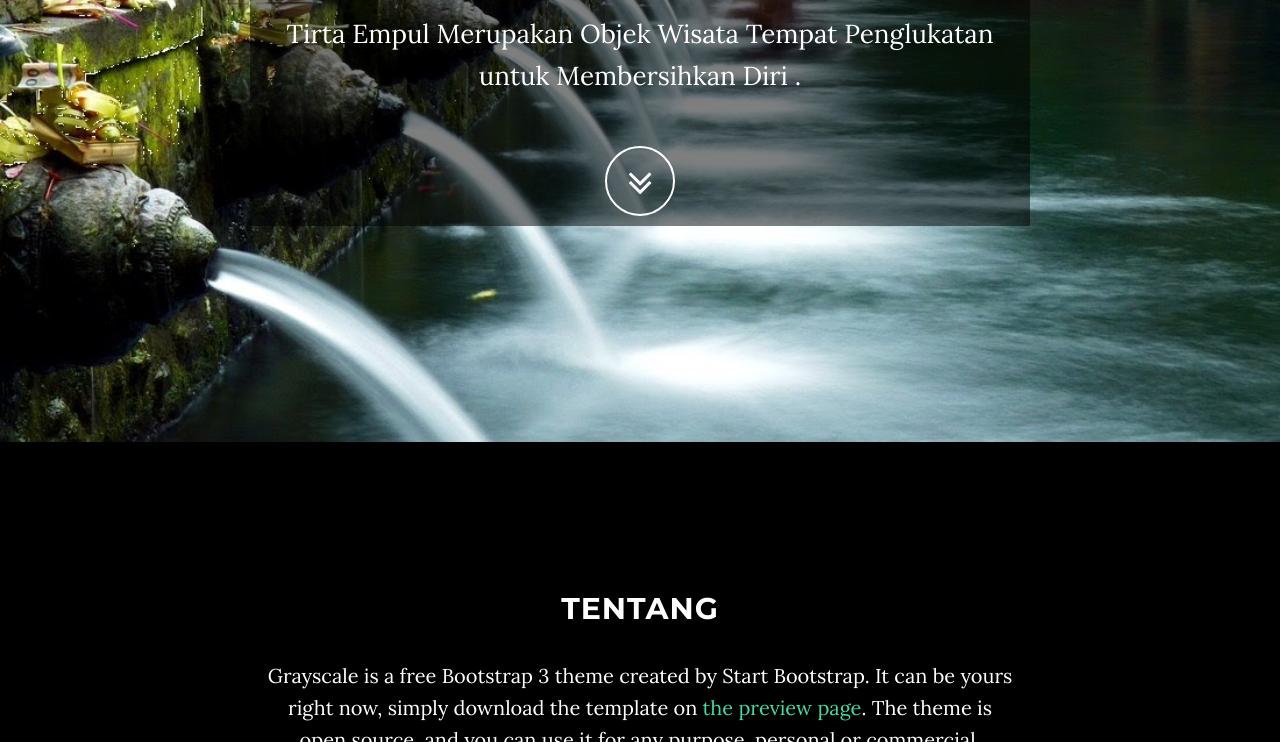
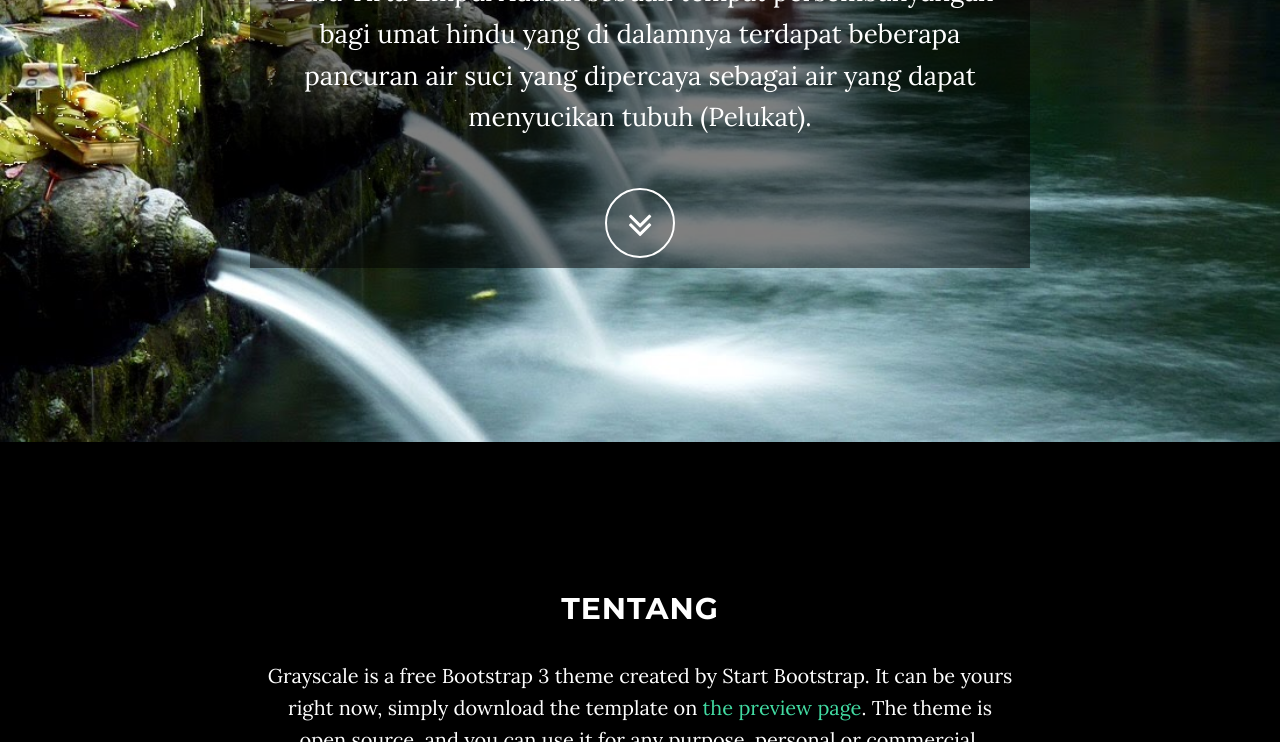
Before and after one commit to tirtaempul/tirtaempul.github.io, a website: page index.html in a window 1280 px wide. Shown: the part 358-1100 px from the top of the page. Drawn offline with nearby package versions, Linux system fonts and the light colour scheme.

Commit message:
edit deskripsi

```diff
--- a/index.html
+++ b/index.html
@@ -78,7 +78,7 @@
                 <div class="row">
                     <div class="col-md-8 col-md-offset-2 bg-intro">
                         <h1 class="brand-heading">Tirta Empul</h1>
-                        <p class="intro-text">Tirta Empul Merupakan Objek Wisata Tempat Penglukatan untuk Membersihkan Diri .</p>
+                        <p class="intro-text">Pura Tirta Empul Adalah sebuah tempat persembahyangan bagi umat hindu yang di dalamnya terdapat beberapa pancuran air suci yang dipercaya sebagai air yang dapat menyucikan tubuh (Pelukat).</p>
                         <a href="#about" class="btn btn-circle page-scroll">
                             <i class="fa fa-angle-double-down animated"></i>
                         </a>
```
